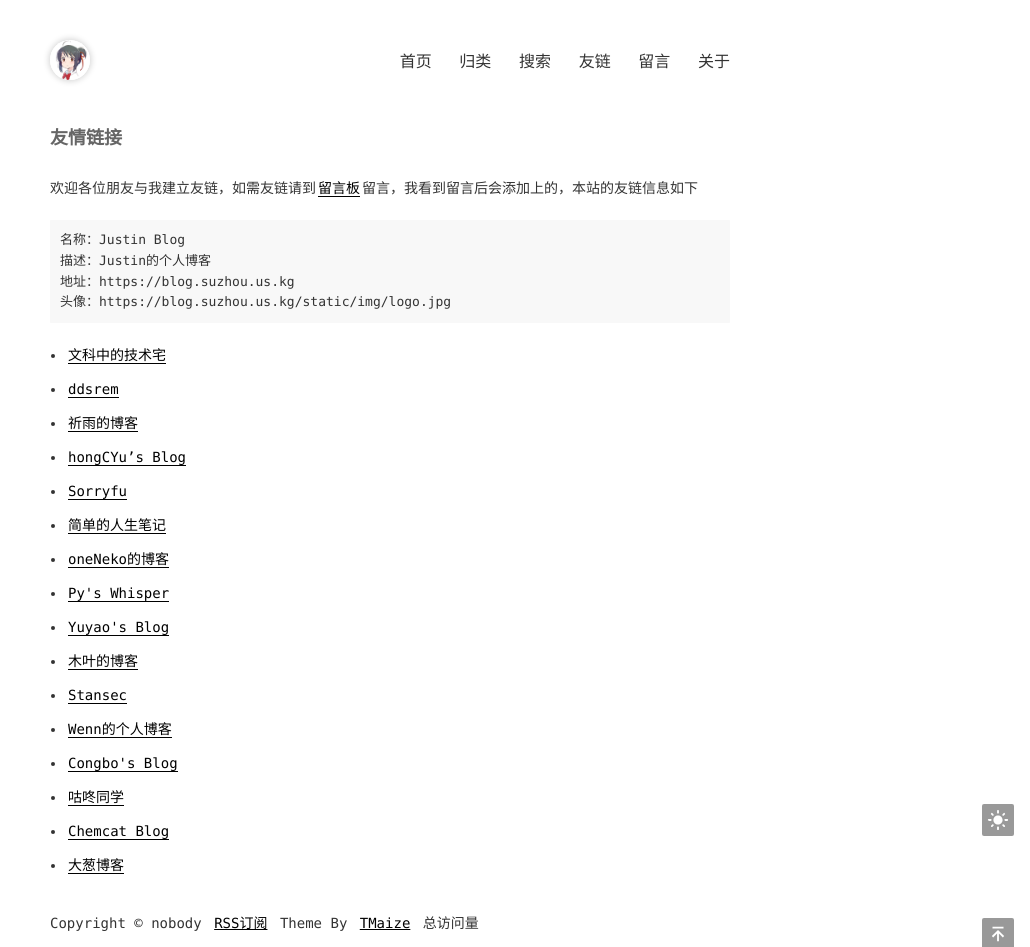
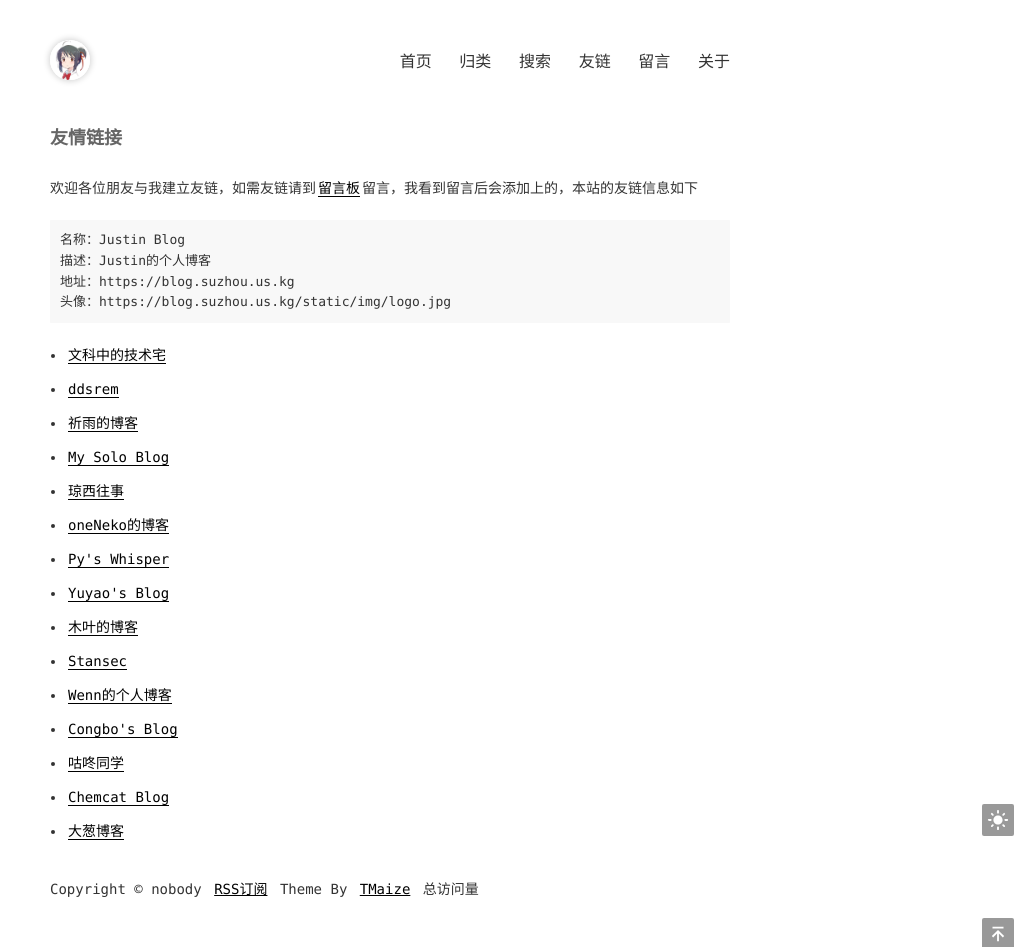
Before and after one commit to JustinHuber/justinhuber.github.io, a Jekyll site: the page built from pages/links.md, in a window 1280 px wide. Shown: the whole page, without its empty margins (250-1280 px from the left). Built offline with Jekyll 4.4.1, drawn with Linux system fonts in a browser that asks for light colours; comment, search, counter and statistics services are not loaded.

Commit message:
Update _config.yml

```diff
--- a/_config.yml
+++ b/_config.yml
@@ -64,12 +64,10 @@ links:
     url: https://blog.ddsrem.com/
   - title: 祈雨的博客
     url: https://wakzz.cn
-  - title: hongCYu’s Blog
-    url: https://hongcyu.cn
-  - title: Sorryfu
+  - title: My Solo Blog
+    url: http://solo.suzhou.us.kg/
+  - title: 琼西往事
     url: https://fushaolei.github.io
-  - title: 简单的人生笔记
-    url: https://yoyling.com
   - title: oneNeko的博客
     url: https://blog.oneneko.com
   - title: Py's Whisper
```
